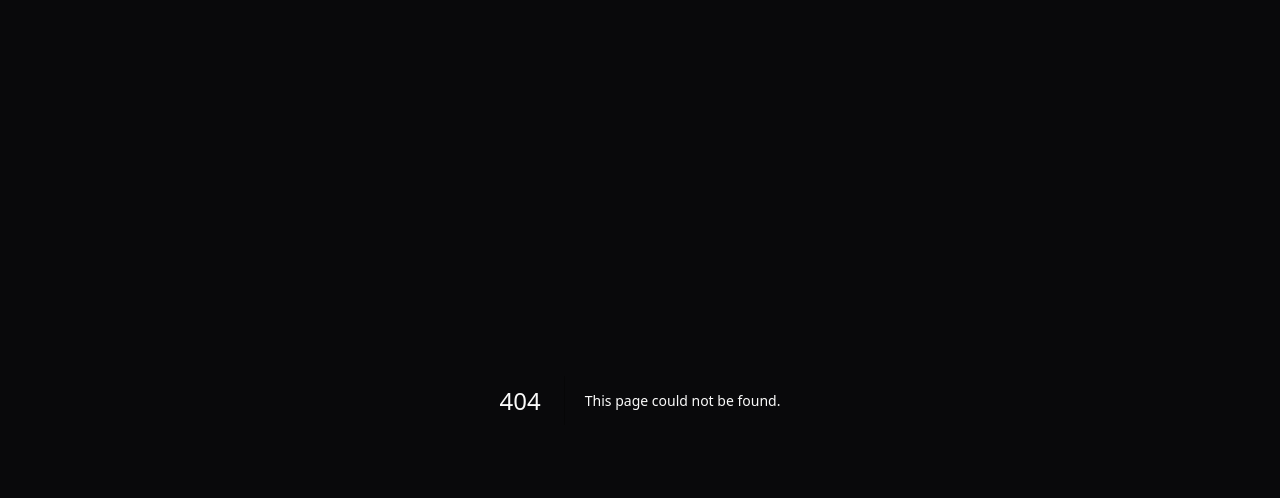
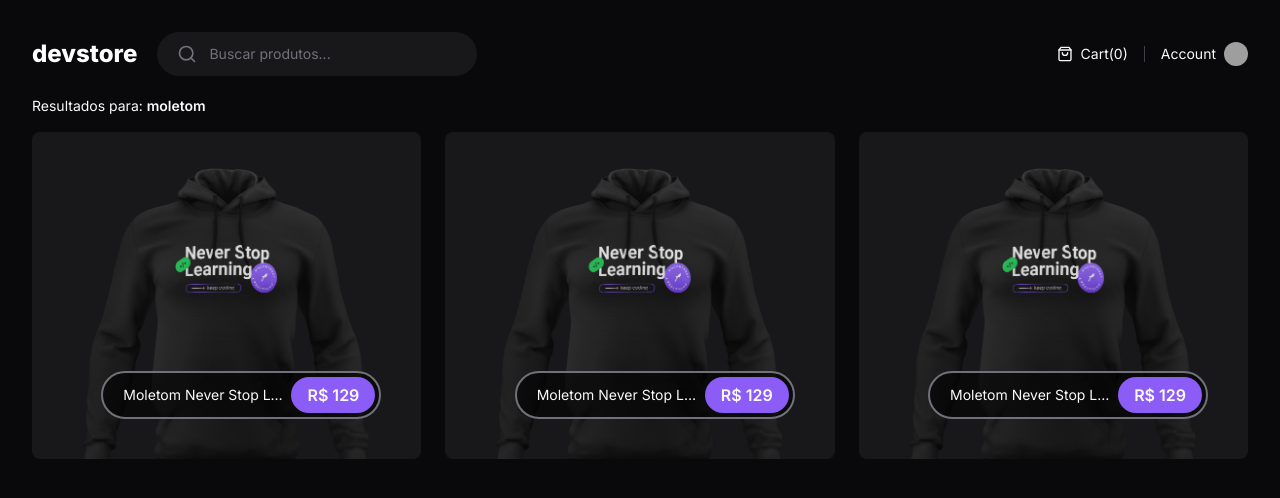
Before and after one commit to GabrielDevLoper/devstore-next, a Next.js app: page /search in a window 1280 px wide. Before the commit this address had no page. Shown: the top 498 px of the page. Built offline with nearby package versions, Linux system fonts and the light colour scheme; grey boxes are pictures that could not be loaded.

Commit message:
feat: pagina de busca

```diff
--- /dev/null
+++ b/src/app/(store)/search/page.tsx
@@ -0,0 +1,98 @@
+import Image from 'next/image'
+import Link from 'next/link'
+
+export default async function Search() {
+  return (
+    <div className="flex flex-col gap-4">
+      <p className="text-sm">
+        Resultados para: <span className="font-semibold">moletom</span>
+      </p>
+
+      <div className="grid grid-cols-3 gap-6">
+        <Link
+          href={`/product/moletom-never-stop-learning`}
+          className="group relative rounded-lg bg-zinc-900 overflow-hidden flex justify-center items-end"
+        >
+          <Image
+            src="/moletom-never-stop-learning.png"
+            className="group-hover:scale-105 transition-transform duration-500"
+            width={480}
+            height={480}
+            quality={100}
+            alt=""
+          />
+
+          <div className="absolute bottom-10 right-10 h-12 flex items-center gap-2 max-w-[280px] rounded-full border-2 border-zinc-500 bg-black/60 p-1 pl-5">
+            <span className="text-sm truncate">
+              Moletom Never Stop Learning
+            </span>
+            <span className="flex h-full items-center justify-center rounded-full bg-violet-500 px-4 font-semibold">
+              {Number(129).toLocaleString('pt-BR', {
+                style: 'currency',
+                currency: 'BRL',
+                minimumFractionDigits: 0,
+                maximumFractionDigits: 0,
+              })}
+            </span>
+          </div>
+        </Link>
+
+        <Link
+          href={`/product/moletom-never-stop-learning`}
+          className="group relative rounded-lg bg-zinc-900 overflow-hidden flex justify-center items-end"
+        >
+          <Image
+            src="/moletom-never-stop-learning.png"
+            className="group-hover:scale-105 transition-transform duration-500"
+            width={480}
+            height={480}
+            quality={100}
+            alt=""
+          />
+
+          <div className="absolute bottom-10 right-10 h-12 flex items-center gap-2 max-w-[280px] rounded-full border-2 border-zinc-500 bg-black/60 p-1 pl-5">
+            <span className="text-sm truncate">
+              Moletom Never Stop Learning
+            </span>
+            <span className="flex h-full items-center justify-center rounded-full bg-violet-500 px-4 font-semibold">
+              {Number(129).toLocaleString('pt-BR', {
+                style: 'currency',
+                currency: 'BRL',
+                minimumFractionDigits: 0,
+                maximumFractionDigits: 0,
+              })}
+            </span>
+          </div>
+        </Link>
+
+        <Link
+          href={`/product/moletom-never-stop-learning`}
+          className="group relative rounded-lg bg-zinc-900 overflow-hidden flex justify-center items-end"
+        >
+          <Image
+            src="/moletom-never-stop-learning.png"
+            className="group-hover:scale-105 transition-transform duration-500"
+            width={480}
+            height={480}
+            quality={100}
+            alt=""
+          />
+
+          <div className="absolute bottom-10 right-10 h-12 flex items-center gap-2 max-w-[280px] rounded-full border-2 border-zinc-500 bg-black/60 p-1 pl-5">
+            <span className="text-sm truncate">
+              Moletom Never Stop Learning
+            </span>
+            <span className="flex h-full items-center justify-center rounded-full bg-violet-500 px-4 font-semibold">
+              {Number(129).toLocaleString('pt-BR', {
+                style: 'currency',
+                currency: 'BRL',
+                minimumFractionDigits: 0,
+                maximumFractionDigits: 0,
+              })}
+            </span>
+          </div>
+        </Link>
+      </div>
+    </div>
+  )
+}
```
